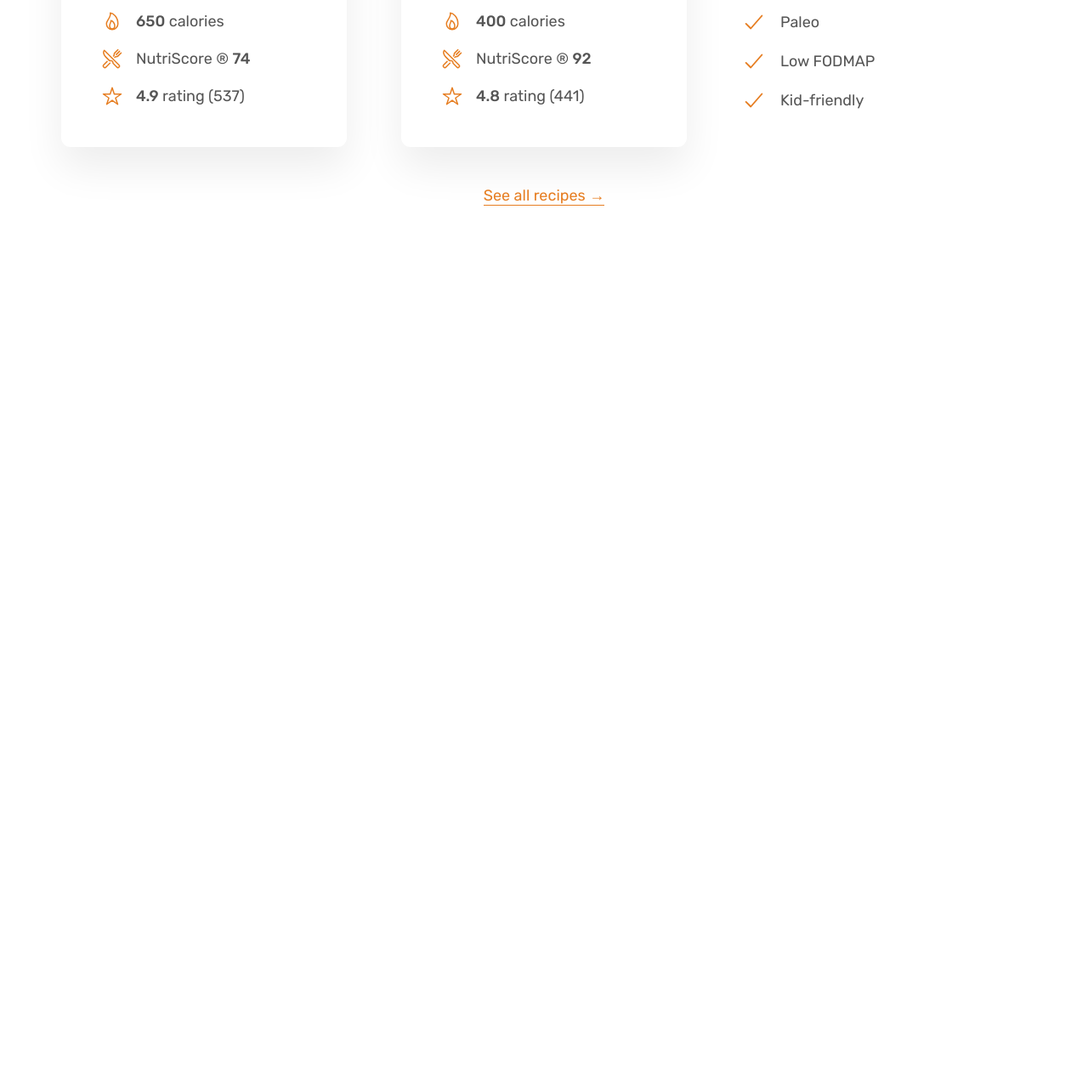
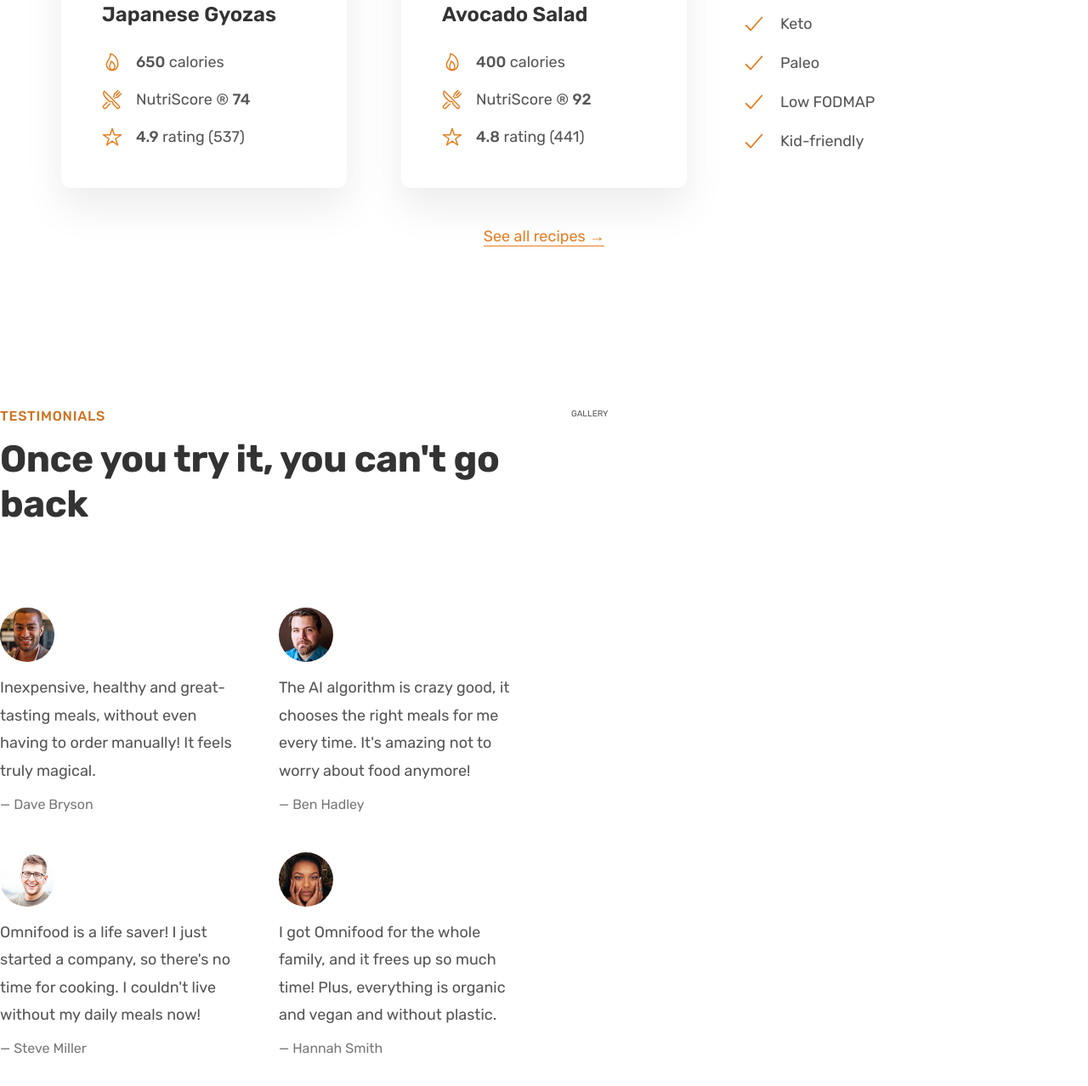
Before and after one commit to sgrazys/Omnifood, a plain HTML site: page index.html in a window 1280 px wide. Shown: the part 3175-4453 px from the top of the page at 85% size. Before the commit the page ends 3449 px from the top, so only its background shows below. Drawn offline with nearby package versions, Linux system fonts and the light colour scheme.

Commit message:
Testimonials + gallery section #9 layout

```diff
--- a/css/general.css
+++ b/css/general.css
@@ -196,6 +196,25 @@ body {
 	color: #cf711f;
 	border-bottom: 1px solid transparent;
 }
+
+.list {
+	display: flex;
+	flex-direction: column;
+	gap: 1.6rem;
+	list-style: none;
+}
+
+.list-item {
+	display: flex;
+	align-items: center;
+	font-size: 1.8rem;
+	gap: 1.6rem;
+}
+.list-icon {
+	width: 3rem;
+	height: 3rem;
+	color: #e67e22;
+}
 /* HELPER/SETTINGS CLASSES */
 
 .margin-right-sm {
--- a/css/style.css
+++ b/css/style.css
@@ -54,7 +54,7 @@
 }
 
 /* *************************** */
-/* HERO SECTION*/
+/* HERO SECTION */
 /* *************************** */
 .section-hero {
 	background-color: #fdf2e9;
@@ -115,7 +115,7 @@
 }
 
 /* *************************** */
-/* FEATURED IN SECTION*/
+/* FEATURED IN SECTION */
 /* *************************** */
 .section-featured {
 	padding: 4.8rem 0 3.2rem 0;
@@ -142,7 +142,7 @@
 }
 
 /* *************************** */
-/* HOW IT WORKS SECTION*/
+/* HOW IT WORKS SECTION */
 /* *************************** */
 
 .section-how {
@@ -202,10 +202,10 @@
 }
 
 /* *************************** */
-/* MEALS ADN DIETS SECTION*/
+/* MEALS ADN DIETS SECTION */
 /* *************************** */
 .section-meals {
-	padding: 4.8rem 0 3.2rem 0;
+	padding: 9.6rem 0;
 }
 
 .meal {
@@ -220,38 +220,32 @@
 	box-shadow: 0 3.2rem 6.4rem rgba(0, 0, 0, 0.06);
 }
 
-.meal-img {
-	width: 100%;
-}
-
 .meal-content {
 	padding: 3.2rem 4.8rem 4.8rem 4.8rem;
 }
 
 .meal-tags {
+	margin-bottom: 1.2rem;
 	display: flex;
 	gap: 0.4rem;
-	margin-bottom: 12px;
 }
 
 .tag {
 	display: inline-block;
 	padding: 0.4rem 0.8rem;
 	font-size: 1.2rem;
-	font-weight: 600;
 	text-transform: uppercase;
 	color: #333;
 	border-radius: 100px;
+	font-weight: 600;
 }
 
 .tag--vegetarian {
 	background-color: #51cf66;
 }
-
-.tag--vegen {
+.tag--vegan {
 	background-color: #94d82d;
 }
-
 .tag--paleo {
 	background-color: #ffd43b;
 }
@@ -271,10 +265,10 @@
 }
 
 .meal-attribute {
+	font-size: 1.8rem;
 	display: flex;
 	align-items: center;
 	gap: 1.6rem;
-	font-size: 1.8rem;
 }
 
 .meal-icon {
@@ -283,26 +277,42 @@
 	color: #e67e22;
 }
 
+.meal-img {
+	width: 100%;
+}
+
 .all-recipes {
 	text-align: center;
 	font-size: 1.8rem;
 }
 
-.list {
-	display: flex;
-	flex-direction: column;
-	gap: 1.6rem;
-	list-style: none;
+/* *************************** */
+/* TESTIMONIAL AND GALLERY SECTION */
+/* *************************** */
+
+.section-testimonials {
+	padding: 9.6rem 0;
 }
 
-.list-item {
-	display: flex;
-	align-items: center;
+.testimonials {
+	display: grid;
+	grid-template-columns: repeat(2, 1fr);
+	gap: 4.8rem;
+}
+
+.testimonial-img {
+	width: 6.4rem;
+	border-radius: 50%;
+	margin-bottom: 1.2rem;
+}
+
+.testimonial-text {
 	font-size: 1.8rem;
-	gap: 1.6rem;
+	line-height: 1.8;
+	margin-bottom: 1.6rem;
 }
-.list-icon {
-	width: 3rem;
-	height: 3rem;
-	color: #e67e22;
+
+.testimonial-name {
+	font-size: 1.6rem;
+	color: #777;
 }
--- a/index.html
+++ b/index.html
@@ -427,6 +427,74 @@
 					>
 				</div>
 			</section>
+
+			<section class="section-testimonials grid grid--2-cols">
+				<div class="testimonials-container">
+					<span class="subheading">Testimonials</span>
+					<h2 class="heading-secondary">
+						Once you try it, you can't go back
+					</h2>
+
+					<div class="testimonials">
+						<figure class="testimonial">
+							<img
+								class="testimonial-img"
+								src="/img/customers/dave.jpg"
+								alt="Photo of costumer Dave Bryson"
+							/>
+							<blockquote class="testimonial-text">
+								Inexpensive, healthy and great-tasting meals,
+								without even having to order manually! It feels
+								truly magical.
+							</blockquote>
+							<p class="testimonial-name">&mdash; Dave Bryson</p>
+						</figure>
+
+						<figure class="testimonial">
+							<img
+								class="testimonial-img"
+								src="/img/customers/ben.jpg"
+								alt="Photo of costumer Ben Hadley"
+							/>
+							<blockquote class="testimonial-text">
+								The AI algorithm is crazy good, it chooses the
+								right meals for me every time. It's amazing not
+								to worry about food anymore!
+							</blockquote>
+							<p class="testimonial-name">&mdash; Ben Hadley</p>
+						</figure>
+
+						<figure class="testimonial">
+							<img
+								class="testimonial-img"
+								src="/img/customers/steve.jpg"
+								alt="Photo of costumer Steve Miller"
+							/>
+							<blockquote class="testimonial-text">
+								Omnifood is a life saver! I just started a
+								company, so there's no time for cooking. I
+								couldn't live without my daily meals now!
+							</blockquote>
+							<p class="testimonial-name">&mdash; Steve Miller</p>
+						</figure>
+
+						<figure class="testimonial">
+							<img
+								class="testimonial-img"
+								src="/img/customers/hannah.jpg"
+								alt="Photo of costumer Hannah Smith"
+							/>
+							<blockquote class="testimonial-text">
+								I got Omnifood for the whole family, and it
+								frees up so much time! Plus, everything is
+								organic and vegan and without plastic.
+							</blockquote>
+							<p class="testimonial-name">&mdash; Hannah Smith</p>
+						</figure>
+					</div>
+				</div>
+				<div class="gallery">GALLERY</div>
+			</section>
 		</main>
 	</body>
 </html>
```
